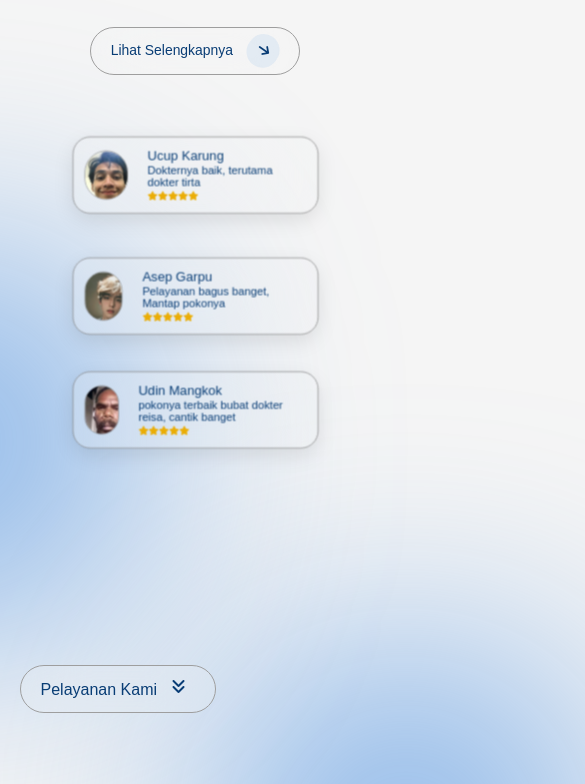
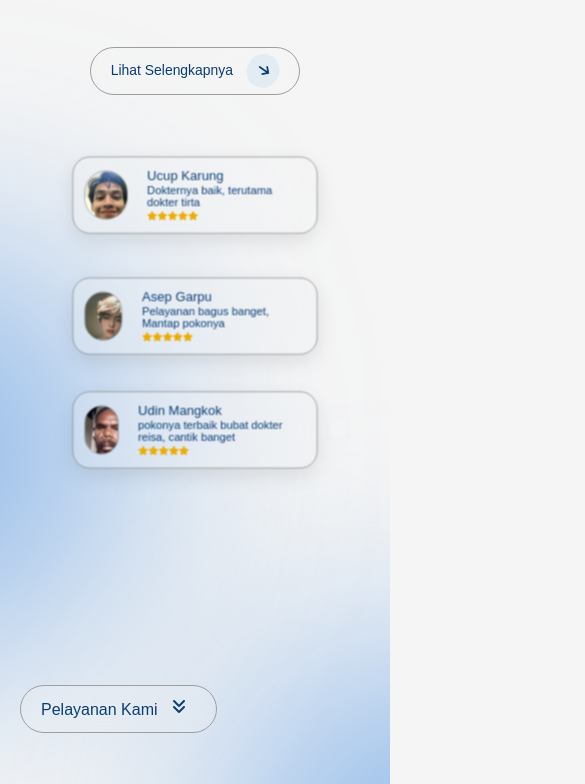
Before and after one commit to syhrlf-e/ciptaHospital, a plain HTML site: page index.html in a window 390 px wide. Shown: the part 355-1139 px from the top of the page, 585 px wide, since content can reach past the window. Drawn offline with nearby package versions, Linux system fonts and the light colour scheme.

Commit message:
benerin bug lagi

```diff
--- a/style/style.css
+++ b/style/style.css
@@ -665,7 +665,9 @@ body {
 
 @media screen and (max-width: 1024px) {
   .container {
-    width: 90%;
+    width: 100%;
+    padding: 20px;
+    overflow: hidden;
   }
 
   .navbar .menu {
```
